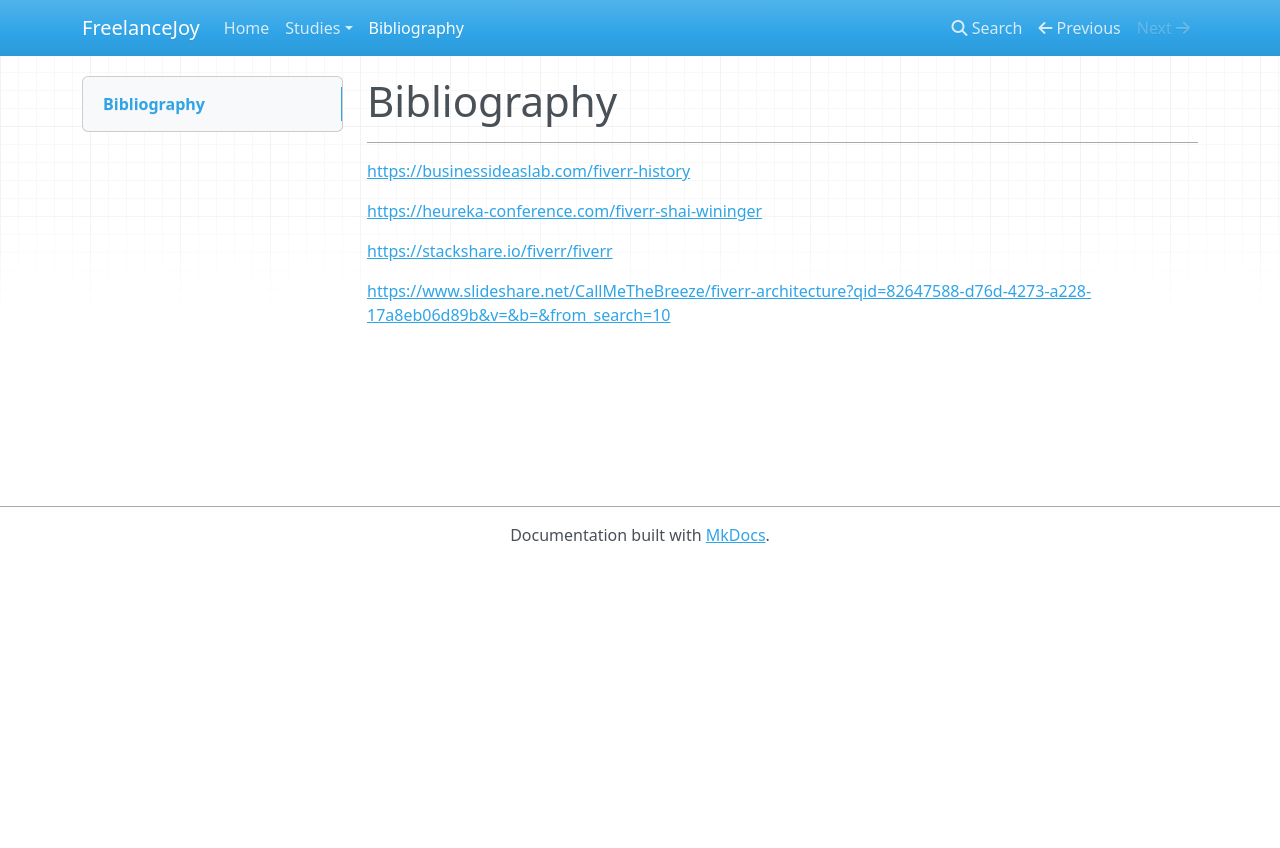
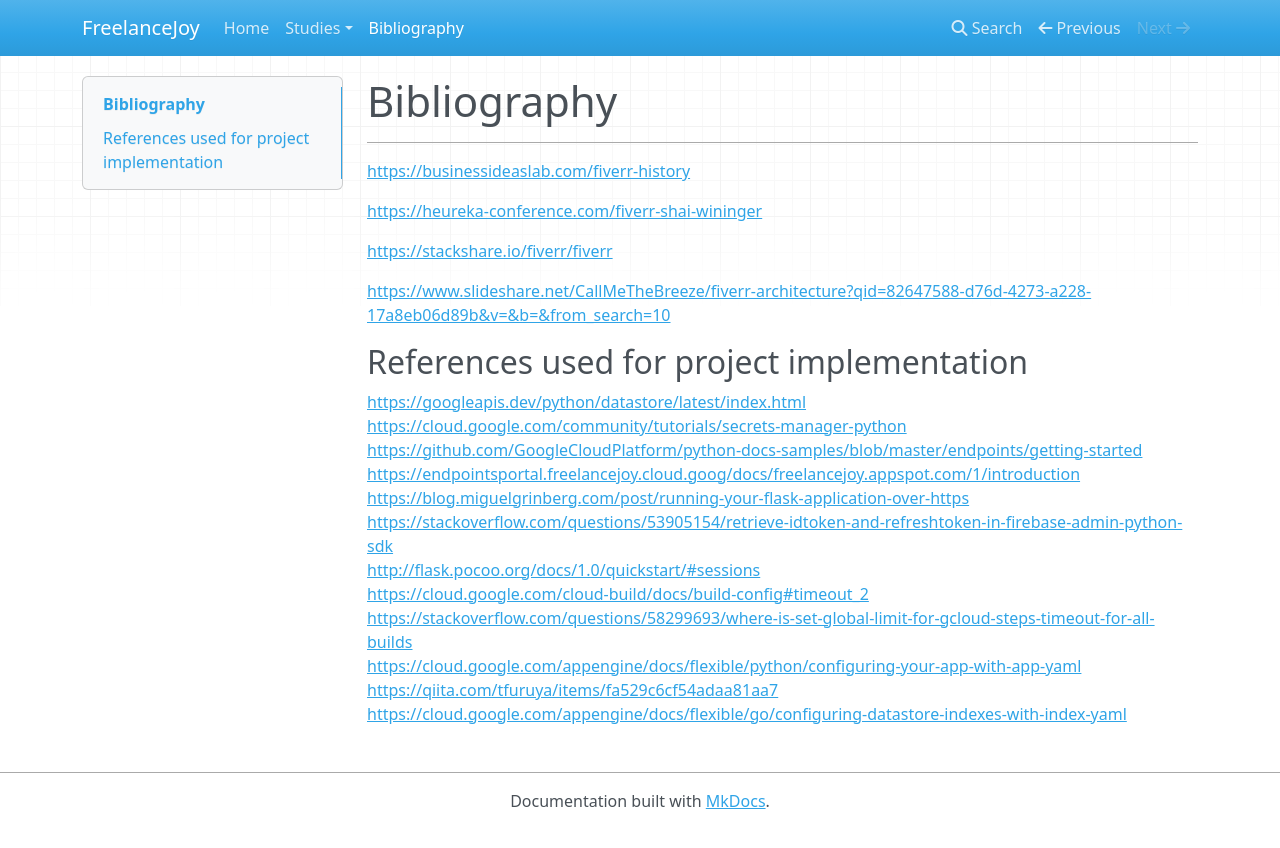
Before and after one commit to gheorghitamutu/FreelanceJoy, an MkDocs documentation site: the page built from docs/bibliography.md, in a window 1280 px wide. Shown: the top 848 px of the page. Built offline with MkDocs 1.6.1, drawn with Linux system fonts in a browser that asks for light colours; nearby versions of some CDN libraries.

Commit message:
^ moved implementation references into docs bibliography
Signed-off-by: Gheorghita Mutu <gmutu@bitdefender.com>

```diff
--- a/app.yaml
+++ b/app.yaml
@@ -19,8 +19,7 @@
 
 # This sample incurs costs to run on the App Engine flexible environment.
 # The settings below are to reduce costs during testing and are not appropriate
-# for production use. For more information, see:
-# https://cloud.google.com/appengine/docs/flexible/python/configuring-your-app-with-app-yaml
+# for production use.
 manual_scaling:
   instances: 1
 resources:
--- a/cloud_build.yaml
+++ b/cloud_build.yaml
@@ -1,6 +1,3 @@
-# https://cloud.google.com/cloud-build/docs/build-config#timeout_2
-# https://stackoverflow.com/questions/58299693/where-is-set-global-limit-for-gcloud-steps-timeout-for-all-builds
-
 steps:
   - id: 'Deploy to Environment'
     name: 'gcr.io/cloud-builders/gcloud'
--- a/docs/bibliography.md
+++ b/docs/bibliography.md
@@ -7,3 +7,17 @@
 <https://stackshare.io/fiverr/fiverr>
 
 <https://www.slideshare.net/CallMeTheBreeze/fiverr-architecture?qid=82647588-d76d-4273-a228-17a8eb06d89b&v=&b=&from_search=10>
+
+## References used for project implementation
+<https://googleapis.dev/python/datastore/latest/index.html><br>
+<https://cloud.google.com/community/tutorials/secrets-manager-python><br>
+<https://github.com/GoogleCloudPlatform/python-docs-samples/blob/master/endpoints/getting-started><br>
+<https://endpointsportal.freelancejoy.cloud.goog/docs/freelancejoy.appspot.com/1/introduction><br>
+<https://blog.miguelgrinberg.com/post/running-your-flask-application-over-https><br>
+<https://stackoverflow.com/questions/53905154/retrieve-idtoken-and-refreshtoken-in-firebase-admin-python-sdk><br>
+<http://flask.pocoo.org/docs/1.0/quickstart/#sessions><br>
+<https://cloud.google.com/cloud-build/docs/build-config#timeout_2><br>
+<https://stackoverflow.com/questions/58299693/where-is-set-global-limit-for-gcloud-steps-timeout-for-all-builds><br>
+<https://cloud.google.com/appengine/docs/flexible/python/configuring-your-app-with-app-yaml><br>
+<https://qiita.com/tfuruya/items/fa529c6cf54adaa81aa7><br>
+<https://cloud.google.com/appengine/docs/flexible/go/configuring-datastore-indexes-with-index-yaml><br>
--- a/index.yaml
+++ b/index.yaml
@@ -1,6 +1,3 @@
-# https://qiita.com/tfuruya/items/fa529c6cf54adaa81aa7
-# https://cloud.google.com/appengine/docs/flexible/go/configuring-datastore-indexes-with-index-yaml
-
 indexes:
   - kind: visit
     ancestor: yes
```
Also changed, not shown: main.py (+1 -9 lines), docs/images/useCases.png (added).
